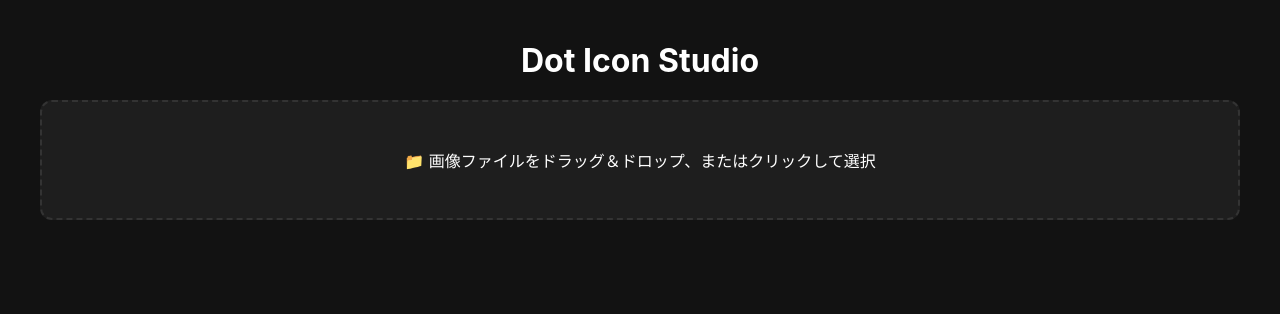
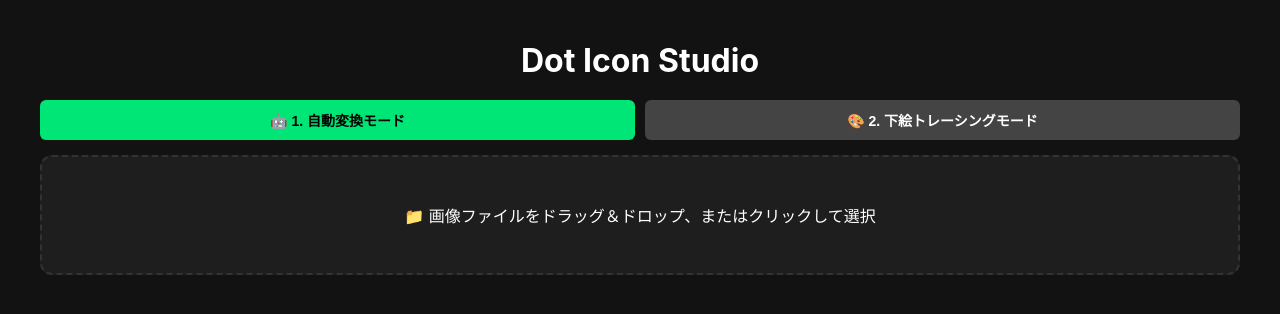
Before and after one commit to tenhitei-cyber/dot-icon, a Flask app: page / in a window 1280 px wide. Shown: the top 314 px of the page. Run offline with Flask 3, Linux system fonts and the light colour scheme.

Commit message:
Add tracing mode, dot size adjustment, and reset features

```diff
--- a/static/js/editor.js
+++ b/static/js/editor.js
@@ -2,58 +2,96 @@ let currentGridSize = 24;
 let gridData = [];
 let currentTool = 'pen';
 let isDrawing = false;
+let isTraceMode = false; // 下絵モードかどうか
 
-// 💡 拡大・縮小・移動用のパラメータ
+// ドットの円の大きさ係数（初期値 0.4 = 標準、最大 1.5 = 約3.75倍の大粒サイズ）
+let dotRadiusRatio = 0.4;
+
+// 拡大・縮小・移動・下絵濃度
 let scaleFactor = 1.0;
 let shiftX = 0;
 let shiftY = 0;
+let ghostAlpha = 0.3;
 
-function openEditor(grid, size) {
+function openEditor(grid, size, isTrace = false) {
   gridData = JSON.parse(JSON.stringify(grid));
   currentGridSize = size;
+  isTraceMode = isTrace;
 
   // パラメータ初期化
-  scaleFactor = 1.0;
-  shiftX = 0;
-  shiftY = 0;
-  const slider = document.getElementById('scaleSlider');
-  if (slider) slider.value = 1.0;
+  resetTransformParams();
+
+  // 下絵コントロールの表示/非表示（トレーシングモードのみ下絵表示）
+  const ghostControl = document.getElementById('ghostControl');
+  if (ghostControl) ghostControl.style.display = isTraceMode ? 'block' : 'none';
+
+  const title = document.getElementById('editorTitle');
+  if (title) title.innerText = isTraceMode ? '🎨 下絵トレーシングエディタ' : 'ドット微調整エディタ';
+
+  const select = document.getElementById('gridSizeSelect');
+  if (select) select.value = size;
 
   document.getElementById('candidatesSection').style.display = 'none';
   document.getElementById('editorSection').style.display = 'flex';
   renderEditor();
 }
 
+function resetTransformParams() {
+  scaleFactor = 1.0;
+  shiftX = 0;
+  shiftY = 0;
+  dotRadiusRatio = 0.4; // 初期ドットサイズに戻す
+
+  const scaleSlider = document.getElementById('scaleSlider');
+  if (scaleSlider) scaleSlider.value = 1.0;
+
+  const dotSizeSlider = document.getElementById('dotSizeSlider');
+  if (dotSizeSlider) dotSizeSlider.value = 0.4;
+
+  const ghostSlider = document.getElementById('ghostSlider');
+  if (ghostSlider) ghostAlpha = parseFloat(ghostSlider.value);
+}
+
 function renderEditor() {
   const canvas = document.getElementById('editorCanvas');
-  drawTransformedEditorDots(canvas, gridData, currentGridSize, scaleFactor, shiftX, shiftY);
+  const drawAlpha = isTraceMode ? ghostAlpha : 0; // 自動モードなら下絵なし(0)
+  drawTransformedEditorDots(canvas, gridData, currentGridSize, scaleFactor, shiftX, shiftY, drawAlpha);
 
   const preview = document.getElementById('previewCanvas');
-  drawTransformedEditorDots(preview, gridData, currentGridSize, scaleFactor, shiftX, shiftY);
+  drawTransformedEditorDots(preview, gridData, currentGridSize, scaleFactor, shiftX, shiftY, 0);
 }
 
-// 💡 拡大・縮小・位置移動を反映した専用の描画関数
-function drawTransformedEditorDots(canvas, grid, size, scale, dx, dy) {
+function drawTransformedEditorDots(canvas, grid, size, scale, dx, dy, alpha) {
   const ctx = canvas.getContext('2d');
   const w = canvas.width;
   ctx.clearRect(0, 0, w, w);
 
-  // 黒背景丸（ベース）
+  // 黒背景丸
   ctx.fillStyle = '#000000';
   ctx.beginPath();
   ctx.arc(w / 2, w / 2, w / 2, 0, Math.PI * 2);
   ctx.fill();
 
+  // 下絵描画 (トレーシングモードのみ)
+  if (alpha > 0 && typeof rawImage !== 'undefined' && rawImage) {
+    ctx.save();
+    ctx.globalAlpha = alpha;
+    const imgScale = Math.min(w / rawImage.width, w / rawImage.height);
+    const iw = rawImage.width * imgScale;
+    const ih = rawImage.height * imgScale;
+    ctx.drawImage(rawImage, (w - iw) / 2, (w - ih) / 2, iw, ih);
+    ctx.restore();
+  }
+
   const cellSize = (w * 0.8) / size;
   const offset = w * 0.1;
 
   ctx.save();
-  // キャンバスの中心を基準に拡大・縮小と移動を行う
   ctx.translate(w / 2 + dx * cellSize, w / 2 + dy * cellSize);
   ctx.scale(scale, scale);
   ctx.translate(-w / 2, -w / 2);
 
-  // 白ドットの描画
+  // 白ドット（dotRadiusRatio を変更することで、ドットの径がダイナミックに拡大）
   ctx.fillStyle = '#ffffff';
   for (let y = 0; y < size; y++) {
     for (let x = 0; x < size; x++) {
@@ -61,7 +99,7 @@ function drawTransformedEditorDots(canvas, grid, size, scale, dx, dy) {
         const cx = offset + x * cellSize + cellSize / 2;
         const cy = offset + y * cellSize + cellSize / 2;
         ctx.beginPath();
-        ctx.arc(cx, cy, cellSize * 0.4, 0, Math.PI * 2);
+        ctx.arc(cx, cy, cellSize * dotRadiusRatio, 0, Math.PI * 2);
         ctx.fill();
       }
     }
@@ -69,7 +107,35 @@ function drawTransformedEditorDots(canvas, grid, size, scale, dx, dy) {
   ctx.restore();
 }
 
-// --- 💡 スライダー・ボタン操作用関数 ---
+// ドットの円の大きさスライダー操作
+function onDotSizeChange(val) {
+  dotRadiusRatio = parseFloat(val);
+  renderEditor();
+}
+
+// マス目サイズ（グリッド数）変更
+function changeGridSize(newSize) {
+  newSize = parseInt(newSize);
+  const oldGrid = gridData;
+  const oldSize = currentGridSize;
+  const newGrid = Array.from({ length: newSize }, () => Array(newSize).fill(0));
+
+  for (let y = 0; y < Math.min(oldSize, newSize); y++) {
+    for (let x = 0; x < Math.min(oldSize, newSize); x++) {
+      newGrid[y][x] = oldGrid[y][x];
+    }
+  }
+  gridData = newGrid;
+  currentGridSize = newSize;
+  renderEditor();
+}
+
+// ワンボタンで全設定を初期状態（デフォルト）にリセット
+function resetToDefaultAll() {
+  resetTransformParams();
+  renderEditor();
+}
+
 function onScaleChange(val) {
   scaleFactor = parseFloat(val);
   renderEditor();
@@ -79,7 +145,7 @@ function adjustScale(delta) {
   const slider = document.getElementById('scaleSlider');
   if (!slider) return;
   let newVal = parseFloat(slider.value) + delta;
-  newVal = Math.max(0.5, Math.min(1.5, newVal)); // 0.5倍〜1.5倍の制限
+  newVal = Math.max(0.5, Math.min(1.5, newVal));
   slider.value = newVal;
   scaleFactor = newVal;
   renderEditor();
@@ -91,21 +157,18 @@ function shiftPattern(dx, dy) {
   renderEditor();
 }
 
-function resetTransform() {
-  scaleFactor = 1.0;
-  shiftX = 0;
-  shiftY = 0;
-  const slider = document.getElementById('scaleSlider');
-  if (slider) slider.value = 1.0;
+function onGhostAlphaChange(val) {
+  ghostAlpha = parseFloat(val);
   renderEditor();
 }
-// ------------------------------------
 
+// キャンバス描画イベント
 const editorCanvas = document.getElementById('editorCanvas');
 editorCanvas.addEventListener('mousedown', (e) => { isDrawing = true; editCell(e); });
 editorCanvas.addEventListener('mousemove', (e) => { if (isDrawing) editCell(e); });
 window.addEventListener('mouseup', () => { isDrawing = false; });
 
+// 単一セルクリック＆描画処理
 function editCell(e) {
   const rect = editorCanvas.getBoundingClientRect();
   const clickX = e.clientX - rect.left;
@@ -115,13 +178,12 @@ function editCell(e) {
   const cellSize = (w * 0.8) / currentGridSize;
   const offset = w * 0.1;
 
-  // 拡大・縮小や位置移動のオフセットを逆算して、クリックされたセルの位置を正確に割り出す
   const centerX = w / 2;
-  const adjustedX = (clickX - centerX) / scaleFactor + centerX - (shiftX * cellSize);
-  const adjustedY = (clickY - centerX) / scaleFactor + centerX - (shiftY * cellSize);
+  const localX = (clickX - centerX - (shiftX * cellSize)) / scaleFactor + centerX;
+  const localY = (clickY - centerX - (shiftY * cellSize)) / scaleFactor + centerX;
 
-  const x = Math.floor((adjustedX - offset) / cellSize);
-  const y = Math.floor((adjustedY - offset) / cellSize);
+  const x = Math.floor((localX - offset) / cellSize);
+  const y = Math.floor((localY - offset) / cellSize);
 
   if (x >= 0 && x < currentGridSize && y >= 0 && y < currentGridSize) {
     gridData[y][x] = (currentTool === 'pen') ? 1 : 0;
@@ -140,9 +202,13 @@ function clearEditor() {
   renderEditor();
 }
 
-function backToCandidates() {
-  document.getElementById('candidatesSection').style.display = 'block';
-  document.getElementById('editorSection').style.display = 'none';
+function backToPrev() {
+  if (isTraceMode) {
+    document.getElementById('editorSection').style.display = 'none';
+  } else {
+    document.getElementById('candidatesSection').style.display = 'block';
+    document.getElementById('editorSection').style.display = 'none';
+  }
 }
 
 function downloadIcon() {
--- a/static/js/main.js
+++ b/static/js/main.js
@@ -1,4 +1,17 @@
 let rawImage = null;
+let appMode = 'auto'; // 'auto': 自動変換モード / 'trace': 下絵トレーシングモード
+
+// モード切替処理
+function switchMode(mode) {
+  appMode = mode;
+  document.getElementById('tabAutoMode').className = (mode === 'auto') ? 'btn active' : 'btn btn-secondary';
+  document.getElementById('tabTraceMode').className = (mode === 'trace') ? 'btn active' : 'btn btn-secondary';
+
+  const text = (mode === 'auto')
+    ? '📁 画像をドラッグ＆ドロップ（自動で20候補を作成）'
+    : '📁 下絵画像をドラッグ＆ドロップ（下絵を見ながら手動トレース）';
+  document.getElementById('uploadText').innerText = text;
+}
 
 // ドロップ・ファイル読み込み処理
 const dropArea = document.getElementById('dropArea');
@@ -15,9 +28,17 @@ function handleImage(file) {
     const img = new Image();
     img.onload = () => {
       rawImage = img;
-      document.getElementById('candidatesSection').style.display = 'block';
-      document.getElementById('editorSection').style.display = 'none';
-      generate20Candidates();
+      if (appMode === 'auto') {
+        // 1. 自動変換モード: 20候補を生成して候補一覧を表示
+        document.getElementById('candidatesSection').style.display = 'block';
+        document.getElementById('editorSection').style.display = 'none';
+        generate20Candidates();
+      } else {
+        // 2. 下絵トレーシングモード: 候補一覧をスキップして直接エディタを開く
+        document.getElementById('candidatesSection').style.display = 'none';
+        const emptyGrid = Array.from({ length: 24 }, () => Array(24).fill(0));
+        openEditor(emptyGrid, 24, true); // true = 下絵ありモード
+      }
     };
     img.src = e.target.result;
   };
@@ -53,19 +74,18 @@ function renderGroup(elementId, size, paramFunc) {
     drawDotsOnCanvas(canvas, gData, size);
 
     card.appendChild(canvas);
-    card.onclick = () => openEditor(gData, size);
+    card.onclick = () => openEditor(gData, size, false); // 自動変換モード（下絵なし）
     container.appendChild(card);
   }
 }
 
-// 画像から2Dグリッド配列(0/1)に変換処理 (フラッドフィル外側背景除去 ＋ 白黒化)
+// 画像から2Dグリッド配列(0/1)に変換処理
 function processToGrid(img, gridSize, params) {
   const tempCanvas = document.createElement('canvas');
   tempCanvas.width = gridSize;
   tempCanvas.height = gridSize;
   const ctx = tempCanvas.getContext('2d');
 
-  // アスペクト比を維持して中央配置
   const scale = Math.min(gridSize / img.width, gridSize / img.height);
   const w = img.width * scale;
   const h = img.height * scale;
@@ -74,9 +94,7 @@ function processToGrid(img, gridSize, params) {
   const imgData = ctx.getImageData(0, 0, gridSize, gridSize);
   const data = imgData.data;
 
-  // 1. 四隅から連続する外側背景領域だけを特定する（フラッドフィル）
   const isBackground = floodFillBackground(data, gridSize, gridSize);
-
   const grid = Array.from({ length: gridSize }, () => Array(gridSize).fill(0));
 
   for (let y = 0; y < gridSize; y++) {
@@ -86,13 +104,11 @@ function processToGrid(img, gridSize, params) {
 
       if (a < 30) continue;
 
-      // フラッドフィルで「外側背景」と判定された部分はスキップ
       if (isBackground[y][x]) {
         grid[y][x] = 0;
         continue;
       }
 
-      // 残ったアイコン本体を白黒（輝度）に変換してドット化
       const brightness = (0.299 * r + 0.587 * g + 0.114 * b) / 255;
       grid[y][x] = (brightness < params.thresh) ? 1 : 0;
     }
@@ -100,22 +116,19 @@ function processToGrid(img, gridSize, params) {
   return grid;
 }
 
-// 四隅から繋がっている背景部分を自動検出する関数（フラッドフィル）
 function floodFillBackground(data, width, height) {
   const visited = Array.from({ length: height }, () => Array(width).fill(false));
   const isBg = Array.from({ length: height }, () => Array(width).fill(false));
 
   const sampleColors = [
-    [data[0], data[1], data[2]], // 左上
-    [data[(width - 1) * 4], data[(width - 1) * 4 + 1], data[(width - 1) * 4 + 2]], // 右上
-    [data[((height - 1) * width) * 4], data[((height - 1) * width) * 4 + 1], data[((height - 1) * width) * 4 + 2]], // 左下
-    [data[((height - 1) * width + width - 1) * 4], data[((height - 1) * width + width - 1) * 4 + 1], data[((height - 1) * width + width - 1) * 4 + 2]] // 右下
+    [data[0], data[1], data[2]],
+    [data[(width - 1) * 4], data[(width - 1) * 4 + 1], data[(width - 1) * 4 + 2]],
+    [data[((height - 1) * width) * 4], data[((height - 1) * width) * 4 + 1], data[((height - 1) * width) * 4 + 2]],
+    [data[((height - 1) * width + width - 1) * 4], data[((height - 1) * width + width - 1) * 4 + 1], data[((height - 1) * width + width - 1) * 4 + 2]]
   ];
 
   const queue = [];
-  const startPoints = [
-    [0, 0], [width - 1, 0], [0, height - 1], [width - 1, height - 1]
-  ];
+  const startPoints = [[0, 0], [width - 1, 0], [0, height - 1], [width - 1, height - 1]];
 
   startPoints.forEach(([sx, sy]) => {
     queue.push([sx, sy]);
@@ -123,7 +136,6 @@ function floodFillBackground(data, width, height) {
   });
 
   const colorTolerance = 35;
-
   function colorMatch(r1, g1, b1, r2, g2, b2) {
     return Math.abs(r1 - r2) + Math.abs(g1 - g2) + Math.abs(b1 - b2) < colorTolerance;
   }
@@ -145,9 +157,7 @@ function floodFillBackground(data, width, height) {
         let matches = sampleColors.some(sc => colorMatch(nr, ng, nb, sc[0], sc[1], sc[2])) ||
                       colorMatch(nr, ng, nb, cr, cg, cb);
 
-        if (matches) {
-          queue.push([nx, ny]);
-        }
+        if (matches) queue.push([nx, ny]);
       }
     }
   }
@@ -155,19 +165,16 @@ function floodFillBackground(data, width, height) {
   return isBg;
 }
 
-// ドット配列をCanvas上に描画（黒丸背景＋白丸ドット）
 function drawDotsOnCanvas(canvas, grid, gridSize) {
   const ctx = canvas.getContext('2d');
   const w = canvas.width;
   ctx.clearRect(0, 0, w, w);
 
-  // 黒背景丸
   ctx.fillStyle = '#000000';
   ctx.beginPath();
   ctx.arc(w / 2, w / 2, w / 2, 0, Math.PI * 2);
   ctx.fill();
 
-  // 白ドット
   const cellSize = (w * 0.8) / gridSize;
   const offset = w * 0.1;
   ctx.fillStyle = '#ffffff';
--- a/templates/index.html
+++ b/templates/index.html
@@ -10,13 +10,19 @@
   <div class="container">
     <h1>Dot Icon Studio</h1>
 
+    <!-- モード選択タブ -->
+    <div class="mode-tabs" style="display:flex; gap:10px; margin-bottom:15px;">
+      <button class="btn active" id="tabAutoMode" onclick="switchMode('auto')" style="flex:1;">🤖 1. 自動変換モード</button>
+      <button class="btn btn-secondary" id="tabTraceMode" onclick="switchMode('trace')" style="flex:1;">🎨 2. 下絵トレーシングモード</button>
+    </div>
+
     <!-- 1. アップロードエリア -->
     <div class="upload-section" id="dropArea" onclick="document.getElementById('fileInput').click()">
-      <p>📁 画像ファイルをドラッグ＆ドロップ、またはクリックして選択</p>
+      <p id="uploadText">📁 画像ファイルをドラッグ＆ドロップ、またはクリックして選択</p>
       <input type="file" id="fileInput" accept="image/*" style="display:none" onchange="handleImage(this.files[0])">
     </div>
 
-    <!-- 2. 自動生成20候補表示エリア -->
+    <!-- 2. 自動生成20候補表示エリア（自動変換モードのみ） -->
     <div id="candidatesSection" style="display:none;">
       <div class="controls-bar">
         <h2>自動生成候補 (20個)</h2>
@@ -44,21 +50,42 @@
     </div>
 
     <!-- 3. 手動微調整エディタ画面 -->
-    <div class="editor-section" id="editorSection">
-      <h2>ドット微調整エディタ</h2>
+    <div class="editor-section" id="editorSection" style="display:none;">
+      <h2 id="editorTitle">ドット微調整エディタ</h2>
       <div class="editor-layout">
         <canvas id="editorCanvas" width="384" height="384"></canvas>
 
         <div class="editor-tools">
-          <button class="tool-btn active" id="penBtn" onclick="setTool('pen')">✏️ ドットペン (描く)</button>
-          <button class="tool-btn" id="eraserBtn" onclick="setTool('eraser')">🧹 消しゴム (消す)</button>
-          <button class="tool-btn" onclick="clearEditor()">💥 クリア</button>
+          <div style="display:flex; gap:5px; width:100%;">
+            <button class="tool-btn active" id="penBtn" onclick="setTool('pen')" style="flex:1;">✏️ ペン</button>
+            <button class="tool-btn" id="eraserBtn" onclick="setTool('eraser')" style="flex:1;">🧹 消しゴム</button>
+          </div>
+
+          <!-- 💡 ドット（円）の大きさ調整コントロール（最大3倍まで拡張） -->
+          <div style="width:100%; text-align:center; margin-top:10px;">
+            <p style="font-size:12px; color:#aaa; margin-bottom: 3px;">⚪ ドット（円）の大きさ</p>
+            <div style="display:flex; align-items:center; gap:5px;">
+              <input type="range" id="dotSizeSlider" min="0.1" max="1.5" step="0.05" value="0.4" oninput="onDotSizeChange(this.value)" style="flex:1;">
+            </div>
+          </div>
+
+          <!-- 解像度（マス目のドット数）の変更 -->
+          <div style="width:100%; text-align:center; margin-top:10px;">
+            <p style="font-size:12px; color:#aaa; margin-bottom: 3px;">🔲 マス目サイズ（グリッド数）</p>
+            <select id="gridSizeSelect" onchange="changeGridSize(this.value)" class="btn btn-secondary" style="width:100%; padding:4px;">
+              <option value="18">18×18 (大粒レトロ)</option>
+              <option value="24" selected>24×24 (標準)</option>
+              <option value="32">32×32 (高精細)</option>
+            </select>
+          </div>
+
+          <button class="tool-btn" onclick="clearEditor()" style="width:100%; margin-top:10px;">💥 クリア</button>
 
           <hr style="border-color:#333; width:100%;">
 
-          <!-- 💡 今回追加する余白・サイズ調整セクション -->
+          <!-- サイズ・余白・位置調整セクション -->
           <div class="scale-controls" style="width: 100%; text-align: center;">
-            <p style="font-size:12px; color:#aaa; margin-bottom: 5px;">🔍 サイズ・余白調整</p>
+            <p style="font-size:12px; color:#aaa; margin-bottom: 5px;">🔍 表示拡大・縮小</p>
             <div style="display:flex; align-items:center; gap:5px; margin-bottom:10px;">
               <button class="btn btn-secondary" style="padding:2px 8px;" onclick="adjustScale(-0.1)">➖</button>
               <input type="range" id="scaleSlider" min="0.5" max="1.5" step="0.05" value="1.0" oninput="onScaleChange(this.value)" style="flex:1;">
@@ -71,11 +98,20 @@
               <button class="btn btn-secondary" style="padding:2px;" onclick="shiftPattern(0, -1)">⬆️</button>
               <div></div>
               <button class="btn btn-secondary" style="padding:2px;" onclick="shiftPattern(-1, 0)">⬅️</button>
-              <button class="btn btn-secondary" style="padding:2px;" onclick="resetTransform()">🔄</button>
+              <!-- ワンボタンで全デフォルト状態へ完全リセット -->
+              <button class="btn btn-secondary" style="padding:2px; background-color:#ff4444; color:white;" onclick="resetToDefaultAll()" title="初期状態に戻す">🔄</button>
               <button class="btn btn-secondary" style="padding:2px;" onclick="shiftPattern(1, 0)">➡️</button>
               <div></div>
               <button class="btn btn-secondary" style="padding:2px;" onclick="shiftPattern(0, 1)">⬇️</button>
               <div></div>
+            </div>
+
+            <!-- 下絵ガイドの濃さスライダー（トレーシングモードのみ有効） -->
+            <div id="ghostControl" style="display:none;">
+              <p style="font-size:12px; color:#aaa; margin-bottom: 5px;">👻 下絵ガイドの濃さ</p>
+              <div style="display:flex; align-items:center; gap:5px; margin-bottom:10px;">
+                <input type="range" id="ghostSlider" min="0" max="1" step="0.05" value="0.3" oninput="onGhostAlphaChange(this.value)" style="flex:1;">
+              </div>
             </div>
           </div>
 
@@ -88,8 +124,8 @@
             </div>
           </div>
           <hr style="border-color:#333; width:100%;">
-          <button class="btn" onclick="downloadIcon()">💾 PNGダウンロード</button>
-          <button class="btn btn-secondary" onclick="backToCandidates()">⬅ 候補一覧に戻る</button>
+          <button class="btn" onclick="downloadIcon()" style="width:100%;">💾 PNGダウンロード</button>
+          <button class="btn btn-secondary" id="backBtn" onclick="backToPrev()" style="width:100%; margin-top:5px;">⬅ 戻る</button>
         </div>
       </div>
     </div>
```
